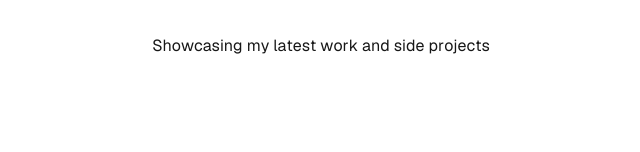
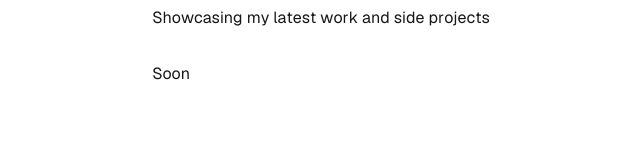
Before and after one commit to anddreluis2/anddre.me, a Next.js app: page /projects in a window 1280 px wide. Shown: the part 382-534 px from the top of the page, without its empty margins (319-959 px from the left). Built offline with nearby package versions, Linux system fonts and the light colour scheme.

Commit message:
Add "Soon" hover text to Projects page for upcoming content indication.

```diff
--- a/src/app/projects/page.tsx
+++ b/src/app/projects/page.tsx
@@ -10,6 +10,7 @@ export default function Projects() {
           element="p"
           className="text-muted-foreground"
         />
+        <HoverText text="Soon" element="p" className="text-muted-foreground" />
       </main>
     </div>
   );
```
